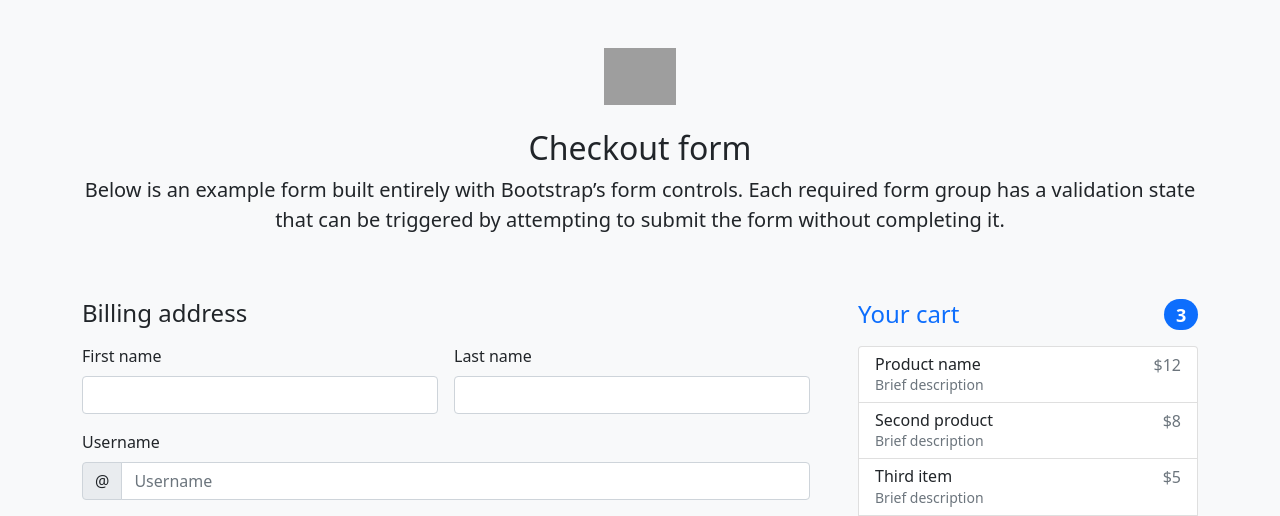
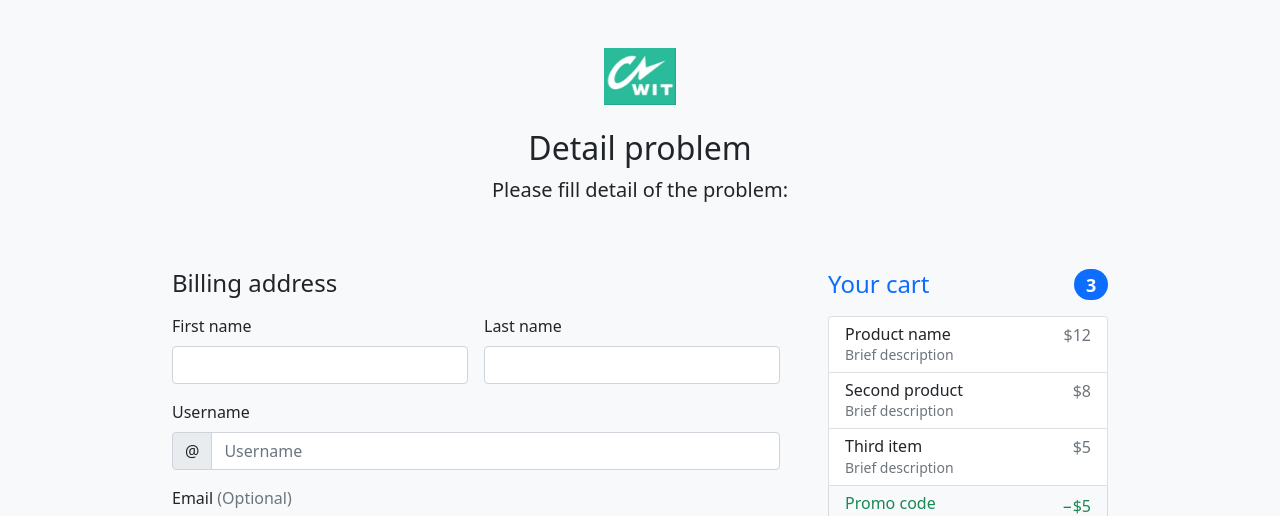
Before and after one commit to NhoHoa/testDjango, a Django app: page /problem/ in a window 1280 px wide. Shown: the top 516 px of the page. Run offline with Django 3.2, Linux system fonts and the light colour scheme; some libraries are stand-ins or nearby versions; grey boxes are pictures that could not be loaded.

Commit message:
modify Index file

```diff
--- a/problem/templates/problem/index.html
+++ b/problem/templates/problem/index.html
@@ -34,16 +34,16 @@
 
 
     <!-- Custom styles for this template -->
-    <link href="{% static 'problem/form-validation.css' %}" rel="stylesheet">
+    <link href="{% static 'problem/css/form-validation.css' %}" rel="stylesheet">
   </head>
   <body class="bg-light">
 
 <div class="container">
   <main>
     <div class="py-5 text-center">
-      <img class="d-block mx-auto mb-4" src="../assets/brand/bootstrap-logo.svg" alt="" width="72" height="57">
-      <h2>Checkout form</h2>
-      <p class="lead">Below is an example form built entirely with Bootstrap’s form controls. Each required form group has a validation state that can be triggered by attempting to submit the form without completing it.</p>
+      <img class="d-block mx-auto mb-4" src="{% static 'problem/picture/logo/Logo.jpg' %}" alt="" width="72" height="57">
+      <h2>Detail problem</h2>
+      <p class="lead">Please fill detail of the problem:</p>
     </div>
 
     <div class="row g-5">
@@ -264,6 +264,6 @@
 
     <script src="{% static 'problem/js/bootstrap.bundle.min.js' %}"></script>
 
-      <script src="{% static 'problem/form-validation.js' %}"></script>
+      <script src="{% static 'problem/js/form-validation.js' %}"></script>
   </body>
 </html>
```
Also changed, not shown: problem/static/problem/picture/logo/Logo.jpg (added), problem/templates/problem/logo/Logo.jpg (added).
